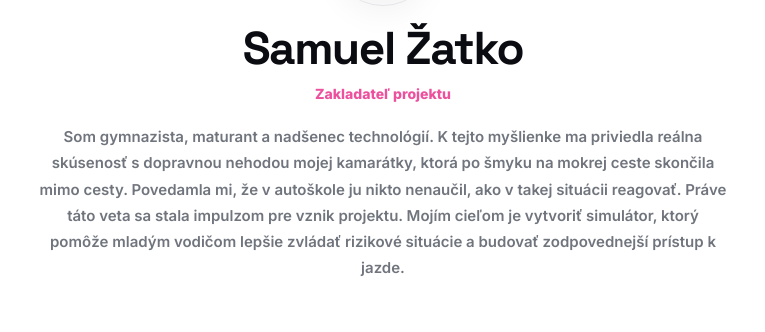
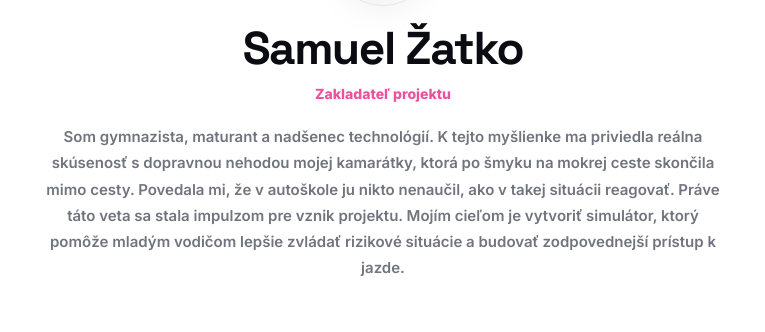
Before and after one commit to chalankolachtanovity/drivesim, a plain HTML site: page public/index.html in a window 1280 px wide. Shown: the part 4130-4462 px from the top of the page, 257-1022 px from the left. Drawn offline with Linux system fonts and the light colour scheme.

Commit message:
Update index.html

```diff
--- a/public/index.html
+++ b/public/index.html
@@ -633,7 +633,7 @@
       <p class="who__text">
         Som gymnazista, maturant a nadšenec technológií. K tejto myšlienke ma priviedla
         reálna skúsenosť s dopravnou nehodou mojej kamarátky, ktorá po šmyku na mokrej ceste
-        skončila mimo cesty. Povedamla mi, že v autoškole ju nikto nenaučil, ako v takej situácii reagovať. Práve táto veta
+        skončila mimo cesty. Povedala mi, že v autoškole ju nikto nenaučil, ako v takej situácii reagovať. Práve táto veta
         sa stala impulzom pre vznik projektu. Mojím cieľom je vytvoriť simulátor, ktorý pomôže
         mladým vodičom lepšie zvládať rizikové situácie a budovať zodpovednejší prístup k jazde.
       </p>
```
